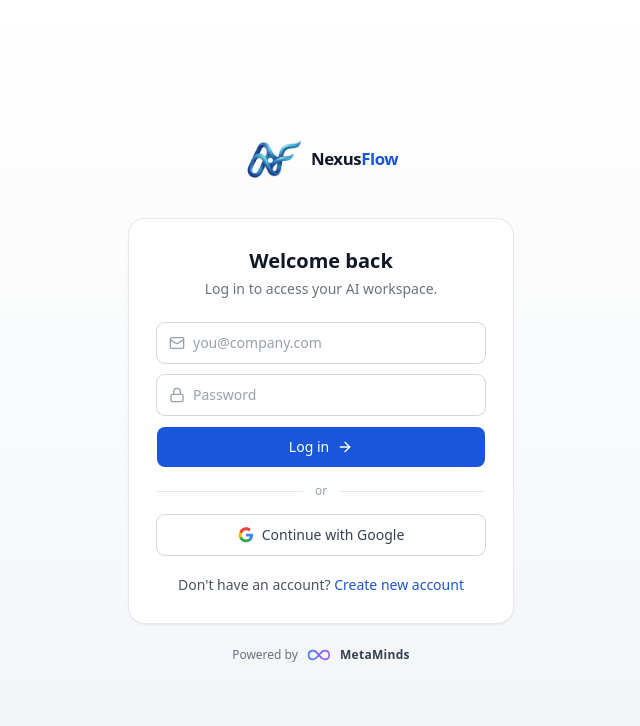
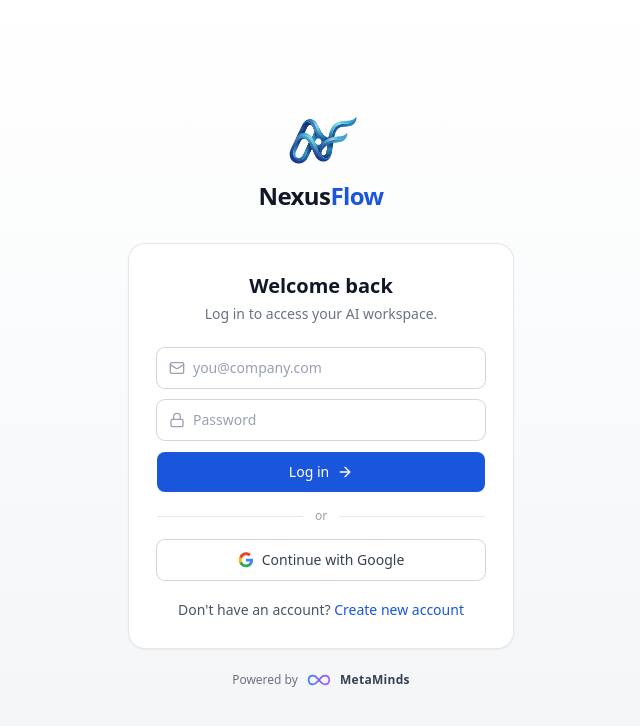
Before and after one commit to Premkumar1845/NexusFlow, a Next.js app: page /login in a window 1280 px wide. Shown: the top 726 px of the page, without its empty margins (319-959 px from the left). Built offline with nearby package versions, Linux system fonts and the light colour scheme.

Commit message:
Stack login logo vertically with NexusFlow heading below

```diff
--- a/src/components/auth/AuthForm.tsx
+++ b/src/components/auth/AuthForm.tsx
@@ -78,11 +78,14 @@
     return (
         <main className="min-h-screen grid place-items-center bg-gradient-to-b from-white via-gray-50 to-gray-100 px-4">
             <div className="w-full max-w-sm">
-                {/* Logo — top center */}
-                <div className="flex justify-center mb-8">
-                    <Link href="/">
-                        <NexusLogo size={44} />
+                {/* Logo — top center, wordmark stacked below */}
+                <div className="flex flex-col items-center gap-3 mb-8">
+                    <Link href="/" className="inline-flex">
+                        <NexusLogo size={56} withWordmark={false} />
                     </Link>
+                    <span className="text-2xl font-semibold tracking-tight text-gray-900">
+                        Nexus<span className="text-brand">Flow</span>
+                    </span>
                 </div>
 
                 <div className="rounded-2xl bg-white shadow-sm ring-1 ring-gray-200 p-6 sm:p-7">
```
